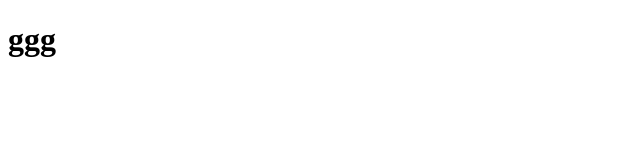
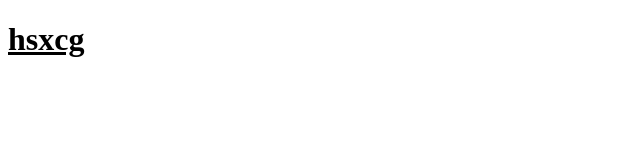
Before and after one commit to josephflorian365/report, a plain HTML site: page index.html in a window 1280 px wide. Shown: the full height of the page, 0-640 px from the left. Drawn offline with Linux system fonts and the light colour scheme.

Commit message:
comentario

```diff
--- a/index.html
+++ b/index.html
@@ -7,6 +7,6 @@
     <title>Document</title>
 </head>
 <body>
-    <u><h1>ggg</h1></u>
+    <u><h1>hsxcg</h1></u>
 </body>
 </html>
```
